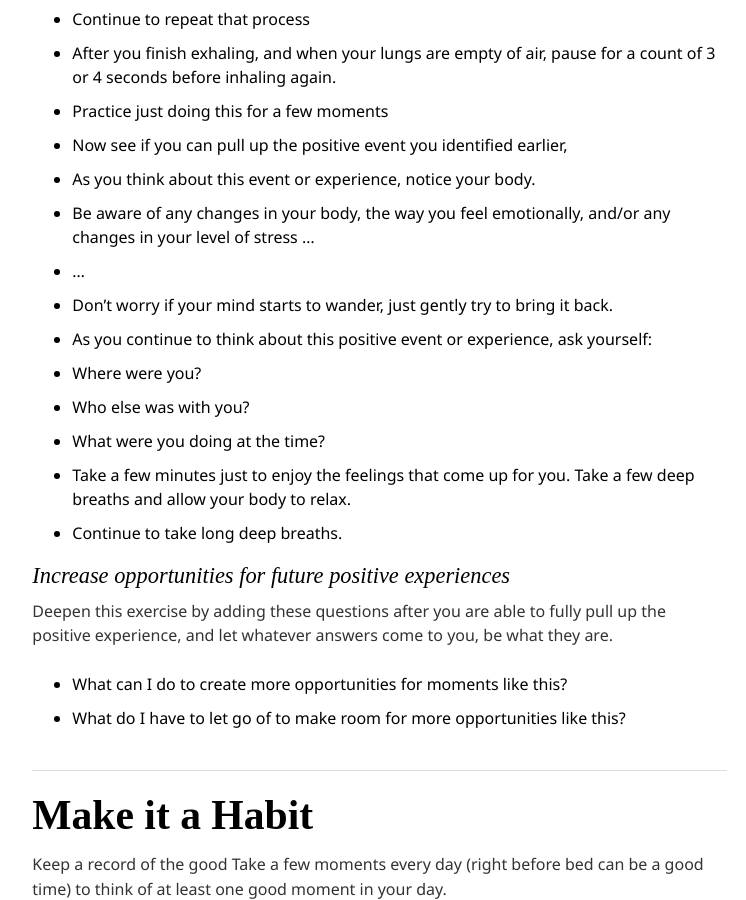
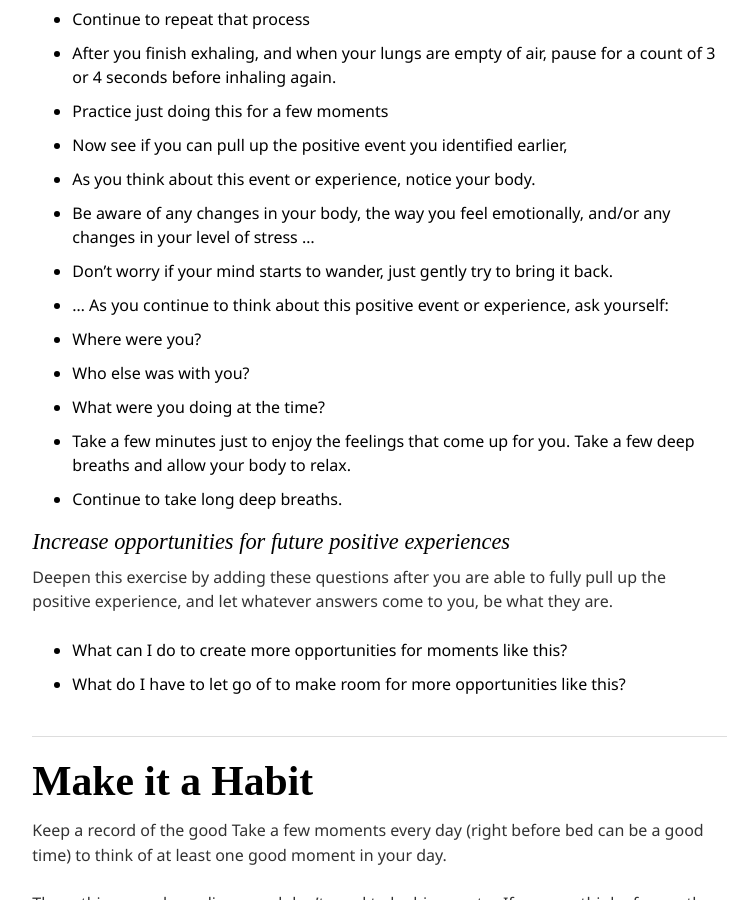
Before and after one commit to mtorres253/mtorres253.github.io, a Jekyll site: the page built from chapt-2/index.md, in a window 1280 px wide and 900 px high, scrolled down 1705 px. Shown: the whole window, without its empty margins (384-1130 px from the left). Built offline with Jekyll 4.4.1, drawn with Linux system fonts in a browser that asks for light colours; nearby versions of some CDN libraries; some web fonts are replaced; comment, search, counter and statistics services are not loaded; some of the changed lines change nothing that is shown.

Commit message:
Update index.md

```diff
--- a/chapt-2/index.md
+++ b/chapt-2/index.md
@@ -46,9 +46,8 @@ It can be helpful to think of a relaxing word such as "calm" or "relax" and say
 - Now see if you can pull up the positive event you identified earlier,
 - As you think about this event or experience, notice your body.
 - Be aware of any changes in your body, the way you feel emotionally, and/or any changes in your level of stress &hellip;
-- &hellip;
 - Don’t worry if your mind starts to wander, just gently try to bring it back.
-- As you continue to think about this positive event or experience, ask yourself:
+- &hellip; As you continue to think about this positive event or experience, ask yourself:
 - Where were you?
 - Who else was with you?
 - What were you doing at the time?
```
